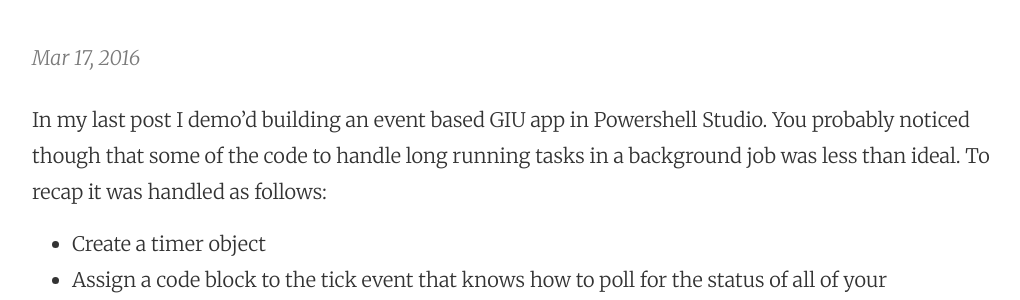
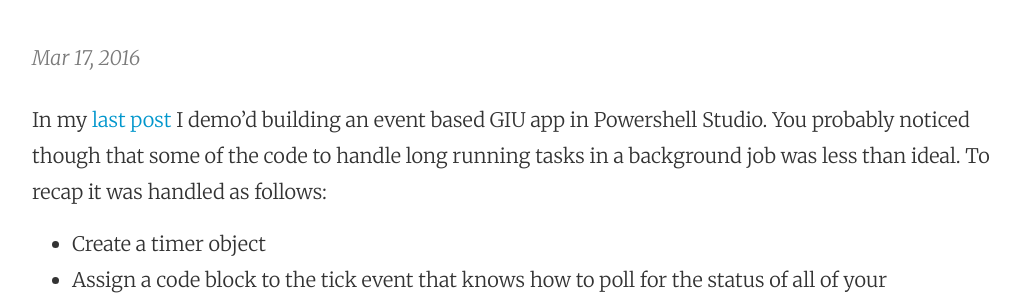
Before and after one commit to RandomNoun7/RandomNoun7.github.io, a Jekyll site: the page built from _posts/2016-03-17-EventBased-Async-Job-Handling.markdown, in a window 1280 px wide and 900 px high, scrolled down 340 px. Shown: the part 153-453 px from the top of the window, without its empty margins (128-1148 px from the left). Built offline with Jekyll 4.4.1, drawn with Linux system fonts in a browser that asks for light colours; part of the change alters nothing that is shown.

```diff
--- a/_posts/2016-03-17-EventBased-Async-Job-Handling.markdown
+++ b/_posts/2016-03-17-EventBased-Async-Job-Handling.markdown
@@ -3,7 +3,7 @@ published: true
 title: Event Based Asynchronous Job Management In Powershell
 layout: post
 ---
-In my last post I demo'd building an event based GIU app in Powershell Studio. You probably noticed though that some of the code to handle long running tasks in a background job was less than ideal.
+In my [last post](http://randomnoun7.github.io/2016/03/06/SapienAppDemo.html) I demo'd building an event based GIU app in Powershell Studio. You probably noticed though that some of the code to handle long running tasks in a background job was less than ideal.
 To recap it was handled as follows:
 
 * Create a timer object
```
